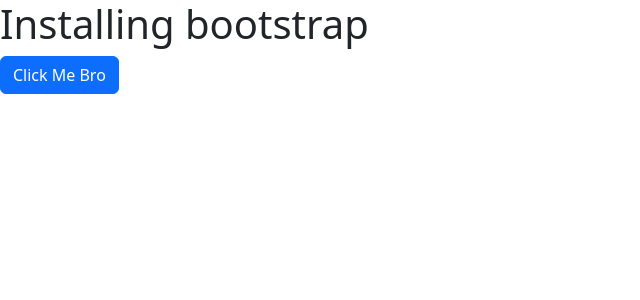
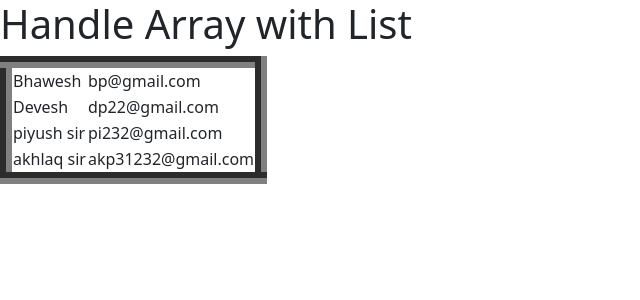
Before and after one commit to Bhaweshkiwitech/Reactjs_tutotrial-, a React (Create React App) app in the folder reactjstut01/: page / in a window 1280 px wide. Shown: the top 300 px of the page, without its empty margins (0-640 px from the left). Built offline with nearby package versions, Linux system fonts and the light colour scheme.

Commit message:
map vs for loop in reactkjs

```diff
--- a/reactjstut01/src/App.js
+++ b/reactjstut01/src/App.js
@@ -1,12 +1,44 @@
-import React from 'react'
-import {Button} from 'react-bootstrap'
+import React from "react";
+
+
 function App() {
+  // const students = [
+  //   "Bhawesh",
+  //   "Devesh",
+  //   "piyush sir",
+  //   "yuvraj sir",
+  //   "Akhlaq sir",
+  // ];
+
+  const students = [
+    { name: "Bhawesh", contact: 888, email: "bp@gmail.com" },
+    { name: "Devesh", contact: 11, email: "dp22@gmail.com" },
+    { name: "piyush sir", contact: 220, email: "pi232@gmail.com" },
+    { name: "akhlaq sir", contact: 212, email: "akp31232@gmail.com" },
+  ];
+  //map looping
+
+  // students.map((item)=>{
+  //   console.log('my name is ', item);
+  // })
+
+  // for(let i=0;i<=students.length;i++){
+  //   console.log('for loop', students[i]);
+  // }
   return (
-    <div className='App'>
-      <h1>Installing bootstrap</h1>
-      <Button onClick={()=>alert("kya hall hai ")}>Click Me Bro</Button>
+    <div className="App">
+      <h1>Handle Array with List</h1>
+      <table border={12}>
+        {/* use map in reactjs instead of for loop, while loop in reactjs*/}
+        {students.map((data) => (
+          <tr border={12}>
+            <td border={12}>{data.name}</td>
+            <td border={12}>{data.email}</td>
+          </tr>
+        ))}
+      </table>
     </div>
-  )
+  );
 }
 
-export default App
+export default App;
--- a/reactjstut01/src/custom.module.css
+++ /dev/null
@@ -1,4 +0,0 @@
-.success{
-    color:goldenrod;
-    background-color: black;
-}
--- a/reactjstut01/src/style.css
+++ /dev/null
@@ -1,4 +0,0 @@
-.primary{
-    background-color: aqua;
-    color: rgb(0, 28, 88);
-}
```
